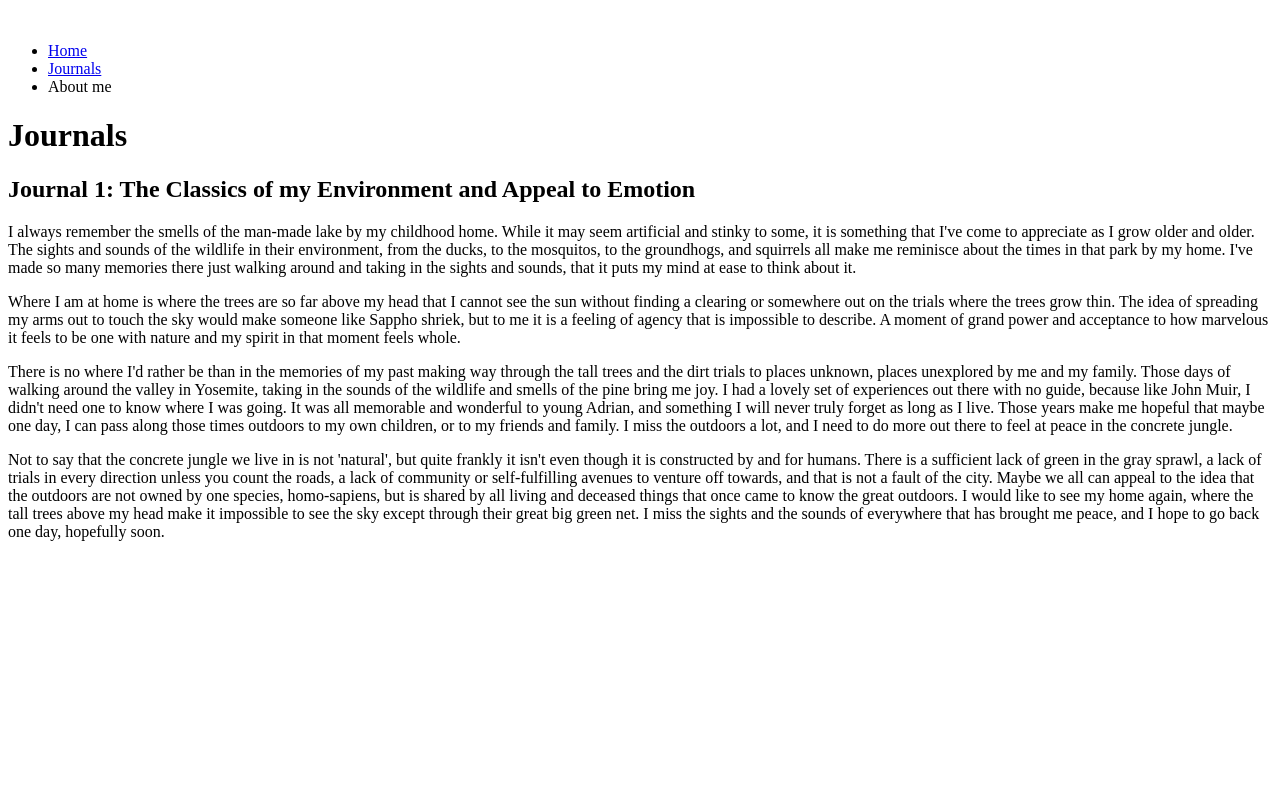
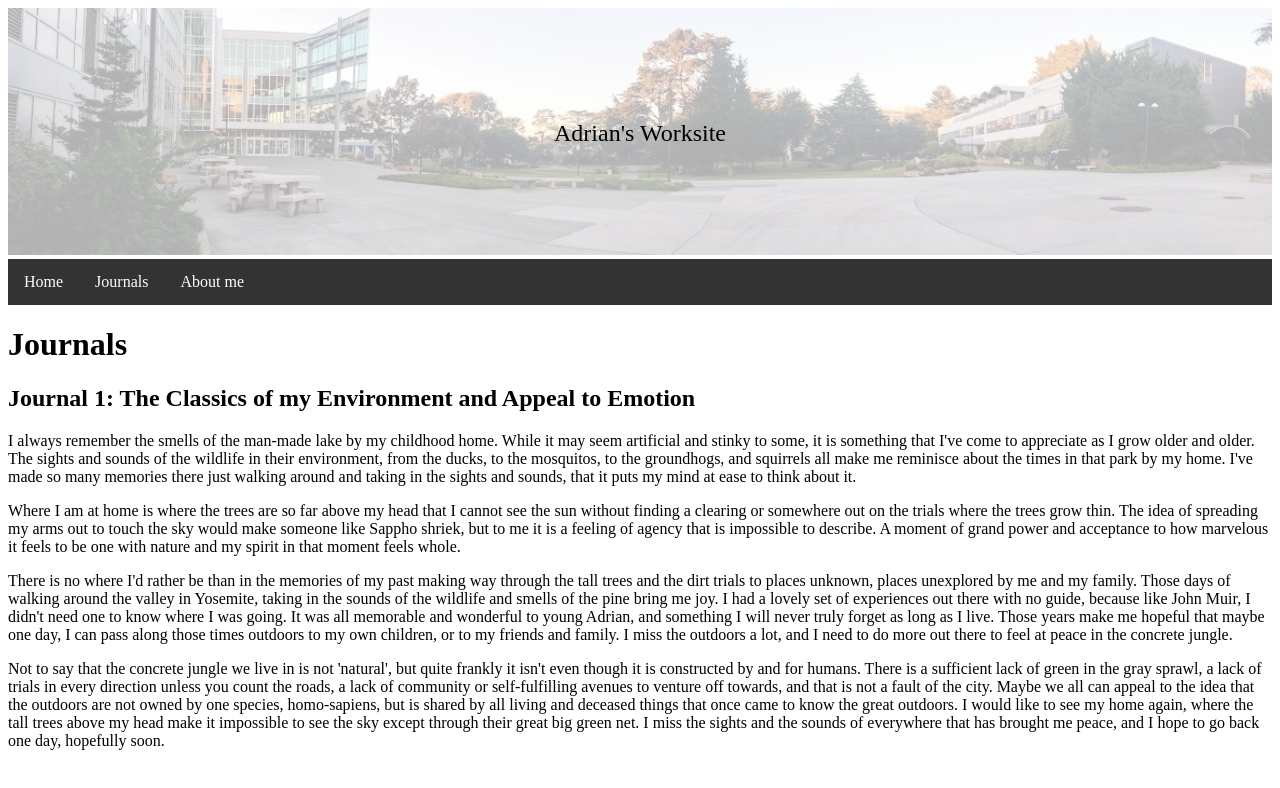
Before and after one commit to Centroids/centroids.github.io, a plain HTML site: page index.html in a window 1280 px wide. Drawn offline with Linux system fonts and the light colour scheme.

Commit message:
CSS implement

```diff
--- /dev/null
+++ b/assets/index.css
@@ -0,0 +1,38 @@
+.header {
+  position: relative;
+}
+
+.center {
+  position: absolute;
+  top: 50%;
+  left: 50%;
+  transform: translate(-50%,-50%);
+  font-size: 24px;
+}
+
+.topImage{
+  width: 100%;
+  height: auto;
+  opacity: 0.3;
+}
+
+.navBar ul{
+  list-style: none;
+  margin: 0;
+  padding: 0;
+  overflow: hidden;
+  background-color: #333;
+}
+
+.navBar ul li{
+  display: inline;
+  float: left;
+}
+
+.navBar ul li a{
+  display: block;
+  color: white;
+  text-align: center;
+  padding: 14px 16px;
+  text-decoration: none;
+}
--- a/index.html
+++ b/index.html
@@ -6,19 +6,24 @@
   <meta name="viewport" content="width=device-width, initial-scale=1.0">
   <meta http-equiv="X-UA-Compatible" content="ie=edge">
   <title>Adrian's space</title>
-  <link rel="stylesheet" href="index.css">
+  <link rel="stylesheet" href="assets/index.css">
 </head>
-<!-- Body with topbar navigation -->
+<!-- Body with topbar navigation; header image, navbar, splash page, journals -->
 <body>
   <div class="header">
-    <img src="">
+    <img src="assets/sfsu-panorama.jpg" class="topImage"
+    alt="SFstate Panorama" width="1000" height="229">
+    <div class="center">Adrian's Worksite</div>
   </div>
   <div class="navBar">
     <ul>
       <li><a href="index.html">Home</a></li>
       <li><a href="index.html#Journals">Journals</a></li>
-      <li><a href="index.html#Aboutme"></a>About me</li>
+      <li><a href="index.html#Aboutme">About me</a></li>
     </ul>
+  </div>
+  <div>
+
   </div>
   <div id="Journals">
     <h1>Journals</h1>
```
Also changed, not shown: assets/sfsu-panorama.jpg (added), index.css (deleted).
